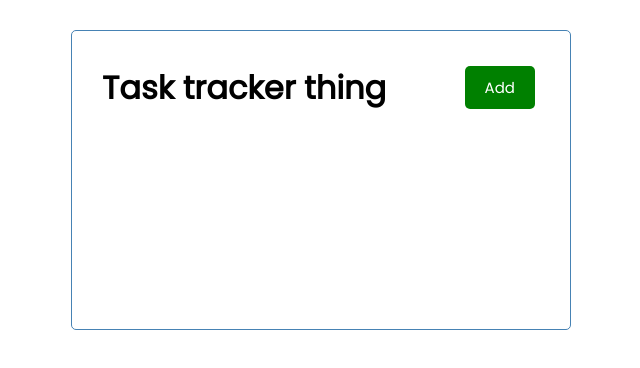
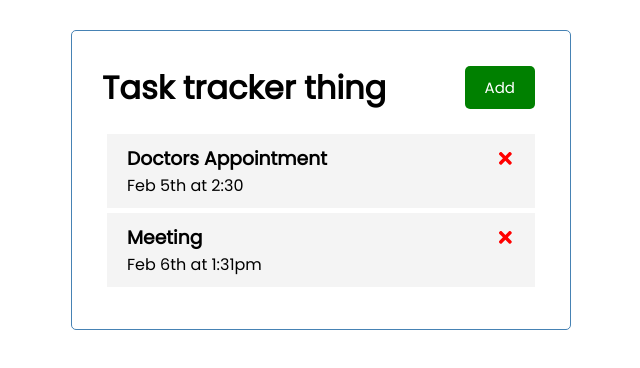
Before and after one commit to mdave94/task-tracker, a React (Create React App) app: page / in a window 1280 px wide. Shown: the top 368 px of the page, without its empty margins (319-959 px from the left). Built offline with nearby package versions, Linux system fonts and the light colour scheme.

Commit message:
Task.js added

```diff
--- a/package.json
+++ b/package.json
@@ -8,6 +8,7 @@
     "@testing-library/user-event": "^13.5.0",
     "react": "^18.0.0",
     "react-dom": "^18.0.0",
+    "react-icons": "^4.3.1",
     "react-scripts": "5.0.0",
     "web-vitals": "^2.1.4"
   },
--- a/src/App.js
+++ b/src/App.js
@@ -1,12 +1,38 @@
 import Header from "./components/Header";
+import Tasks from "./components/Tasks";
+import {useState} from "react"
+
 
 function App() {
+
+  const [tasks,setTasks] = useState([
+    {id:1,
+        text:'Doctors Appointment',
+        day:'Feb 5th at 2:30',
+        reminder: true
+
+       },
+       {
+           id:2,
+           text:'Meeting',
+           day: 'Feb 6th at 1:31pm '
+       }
+    ])
+
+
+
+  //Delete Task
+  const deleteTask = (id)=>{
+    console.log('DELETE TASK',id);
+  }
+
+
 
 
   return (
    <div className='container'>
       <Header />
-
+      <Tasks tasks={tasks} onDelete = {deleteTask}/>
     </div>
   );
 }
--- /dev/null
+++ b/src/components/Task.js
@@ -0,0 +1,15 @@
+import {FaTimes } from 'react-icons/fa';
+
+const Task = ({task,onDelete}) => {
+    return (
+        <div className="task">
+            <h3>{task.text}
+                <FaTimes style={{ color:'red',cursor:'pointer' }}
+                onClick={()=>onDelete(task.id)}/>
+             </h3>
+            <p>{task.day}</p>
+        </div>
+    )
+}
+
+export default Task
--- /dev/null
+++ b/src/components/Tasks.js
@@ -0,0 +1,15 @@
+import { Fragment } from "react"
+import Task from "./Task"
+
+const Tasks = ({tasks}) =>  {
+    return (
+        <>
+           {tasks.map((task)=>(
+              <Task key={task.id} task={task}/>
+           ))}
+        </>
+    )
+
+}
+
+export default Tasks
--- a/src/index.js
+++ b/src/index.js
@@ -1,4 +1,5 @@
 import React from 'react';
+//import ReactDOM from "react-dom/client";
 import ReactDOM from 'react-dom';
 import './index.css';
 import App from './App';
```
Also changed, not shown: 1 other file (tests, documents, lock files or other folders).
